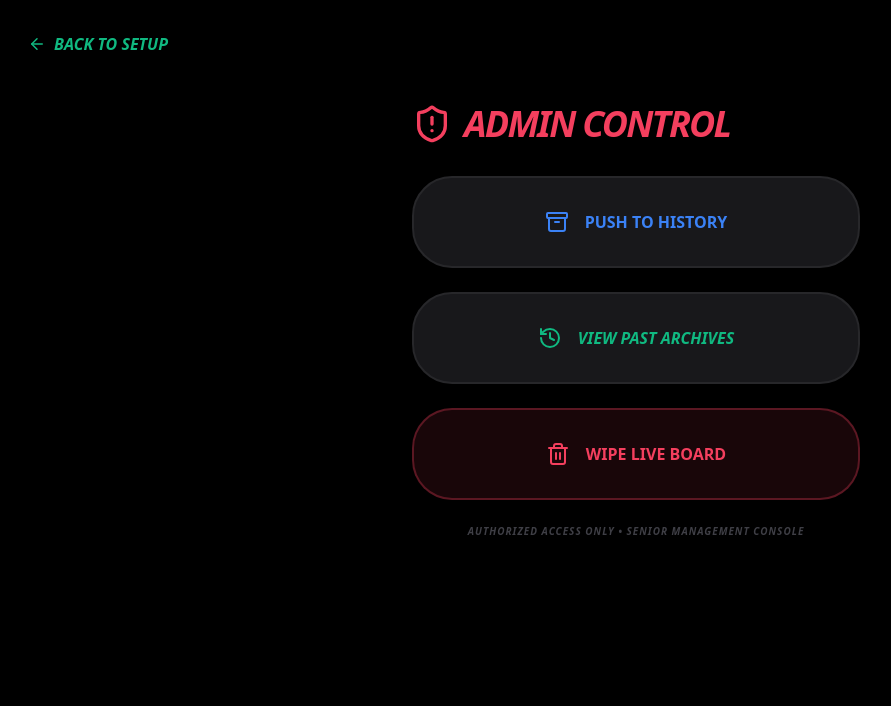
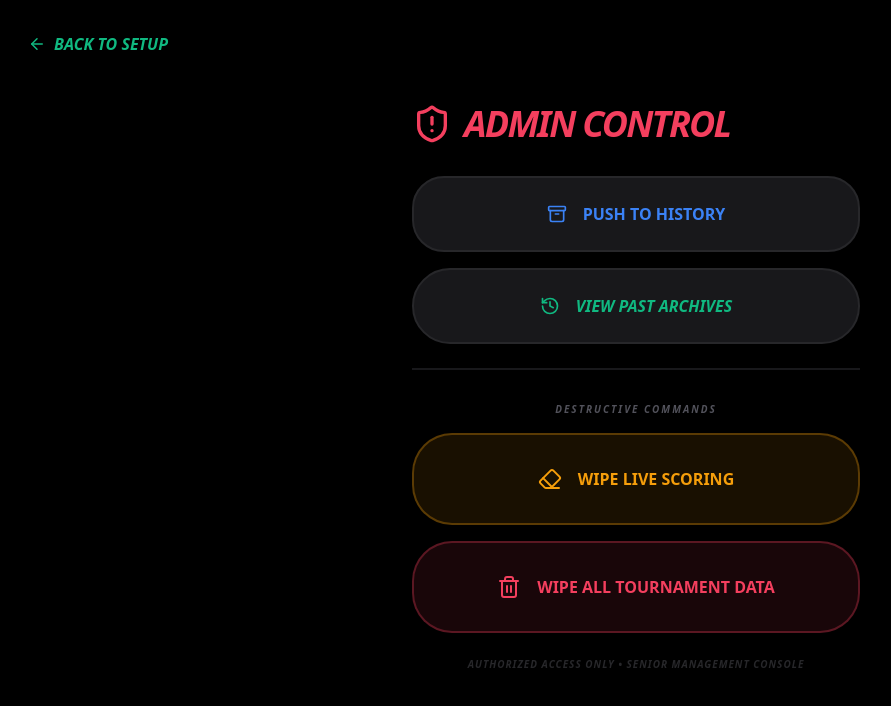
Before and after one commit to jaredfriend1-spec/blitz-board, a Next.js app: page /setup/admin in a window 1280 px wide. Shown: the top 706 px of the page, without its empty margins (4-895 px from the left). Built offline with nearby package versions, Linux system fonts and the light colour scheme.

Commit message:
Wipe Scoring and Clear

```diff
--- a/app/setup/admin/page.tsx
+++ b/app/setup/admin/page.tsx
@@ -1,22 +1,27 @@
 "use client"
 import { db } from '@/lib/firebase'
-import { ref, set, onValue, get } from 'firebase/database'
-import { ArrowLeft, Trash2, Archive, ShieldAlert, History } from 'lucide-react'
+import { ref, set, get } from 'firebase/database'
+import { ArrowLeft, Trash2, Archive, ShieldAlert, History, Eraser } from 'lucide-react'
 import Link from 'next/link'
 
 export default function AdminPage() {
-  const runAction = async (type: 'WIPE' | 'ARCHIVE') => {
-    const pw = prompt(`ENTER ADMIN PASSWORD TO ${type}:`);
+  const runAction = async (type: 'WIPE_SCORES' | 'WIPE_ALL' | 'ARCHIVE') => {
+    const pw = prompt(`ENTER ADMIN PASSWORD TO ${type.replace('_', ' ')}:`);
     if (pw !== "jeff") return alert("ACCESS DENIED");
 
-    if (type === 'WIPE') {
-      if (confirm("THIS WILL PERMANENTLY WIPE ALL LIVE SCORES AND MATCHUPS. PROCEED?")) {
+    if (type === 'WIPE_SCORES') {
+      if (confirm("CLEANING SCOREBOARD: This will zero out all scores but keep teams and matches. Proceed?")) {
         await set(ref(db, 'tournament/scores'), null);
+        alert("LIVE SCORING WIPED.");
+      }
+    } else if (type === 'WIPE_ALL') {
+      if (confirm("FULL SYSTEM RESET: This will wipe scores, teams, and all side bets. Roster will remain. Proceed?")) {
+        await set(ref(db, 'tournament/scores'), null);
+        await set(ref(db, 'tournament/teams'), null);
         await set(ref(db, 'tournament/matchups'), null);
-        alert("LIVE BOARD WIPED.");
+        alert("ALL TOURNAMENT DATA WIPED.");
       }
-    } else {
-      // ARCHIVE LOGIC: Capture a snapshot of the current tournament state
+    } else if (type === 'ARCHIVE') {
       const snap = await get(ref(db, 'tournament'));
       if (snap.exists()) {
         const id = Date.now();
@@ -40,31 +45,45 @@ export default function AdminPage() {
           <h1>Admin Control</h1>
         </div>
 
-        {/* ACTION: PUSH TO HISTORY */}
+        {/* ARCHIVE & VIEW */}
+        <div className="space-y-4 mb-12">
           <button
             onClick={() => runAction('ARCHIVE')}
-          className="w-full bg-zinc-900 border-2 border-zinc-800 p-8 rounded-[2.5rem] flex items-center justify-center gap-4 font-black hover:border-blue-500 text-blue-500 shadow-xl uppercase transition-all active:scale-95"
+            className="w-full bg-zinc-900 border-2 border-zinc-800 p-6 rounded-[2rem] flex items-center justify-center gap-4 font-black hover:border-blue-500 text-blue-500 shadow-xl uppercase transition-all"
           >
-          <Archive size={24} /> PUSH TO HISTORY
+            <Archive size={20} /> PUSH TO HISTORY
           </button>
 
-        {/* NAVIGATION: VIEW HISTORY LEDGER */}
           <Link
             href="/history"
-          className="w-full bg-zinc-900 border-2 border-zinc-800 p-8 rounded-[2.5rem] flex items-center justify-center gap-4 font-black hover:border-emerald-500 text-emerald-500 shadow-xl uppercase transition-all active:scale-95"
+            className="w-full bg-zinc-900 border-2 border-zinc-800 p-6 rounded-[2.5rem] flex items-center justify-center gap-4 font-black hover:border-emerald-500 text-emerald-500 shadow-xl uppercase transition-all"
           >
-          <History size={24} /> VIEW PAST ARCHIVES
+            <History size={20} /> VIEW PAST ARCHIVES
           </Link>
+        </div>
 
-        {/* ACTION: DESTRUCTIVE WIPE */}
+        {/* DESTRUCTIVE ACTIONS */}
+        <div className="space-y-4 pt-8 border-t-2 border-zinc-900">
+          <h2 className="text-[10px] text-zinc-600 font-black tracking-[0.2em] text-center mb-4">DESTRUCTIVE COMMANDS</h2>
+
+          {/* SOFT WIPE: SCORES ONLY */}
           <button
-          onClick={() => runAction('WIPE')}
-          className="w-full bg-rose-500/10 border-2 border-rose-500/30 p-8 rounded-[2.5rem] flex items-center justify-center gap-4 font-black text-rose-500 hover:bg-rose-500 hover:text-black shadow-xl uppercase transition-all active:scale-95 mt-12"
+            onClick={() => runAction('WIPE_SCORES')}
+            className="w-full bg-amber-500/10 border-2 border-amber-500/30 p-8 rounded-[2.5rem] flex items-center justify-center gap-4 font-black text-amber-500 hover:bg-amber-500 hover:text-black shadow-xl uppercase transition-all"
           >
-          <Trash2 size={24} /> WIPE LIVE BOARD
+            <Eraser size={24} /> Wipe Live Scoring
           </button>
 
-        <p className="text-center text-[10px] text-zinc-700 font-black tracking-widest mt-12">
+          {/* HARD WIPE: FULL RESET */}
+          <button
+            onClick={() => runAction('WIPE_ALL')}
+            className="w-full bg-rose-500/10 border-2 border-rose-500/30 p-8 rounded-[2.5rem] flex items-center justify-center gap-4 font-black text-rose-500 hover:bg-rose-500 hover:text-black shadow-xl uppercase transition-all"
+          >
+            <Trash2 size={24} /> Wipe All Tournament Data
+          </button>
+        </div>
+
+        <p className="text-center text-[10px] text-zinc-800 font-black tracking-widest mt-12">
           AUTHORIZED ACCESS ONLY • SENIOR MANAGEMENT CONSOLE
         </p>
       </div>
```
Lines whose indentation alone changed are shown as unchanged.
